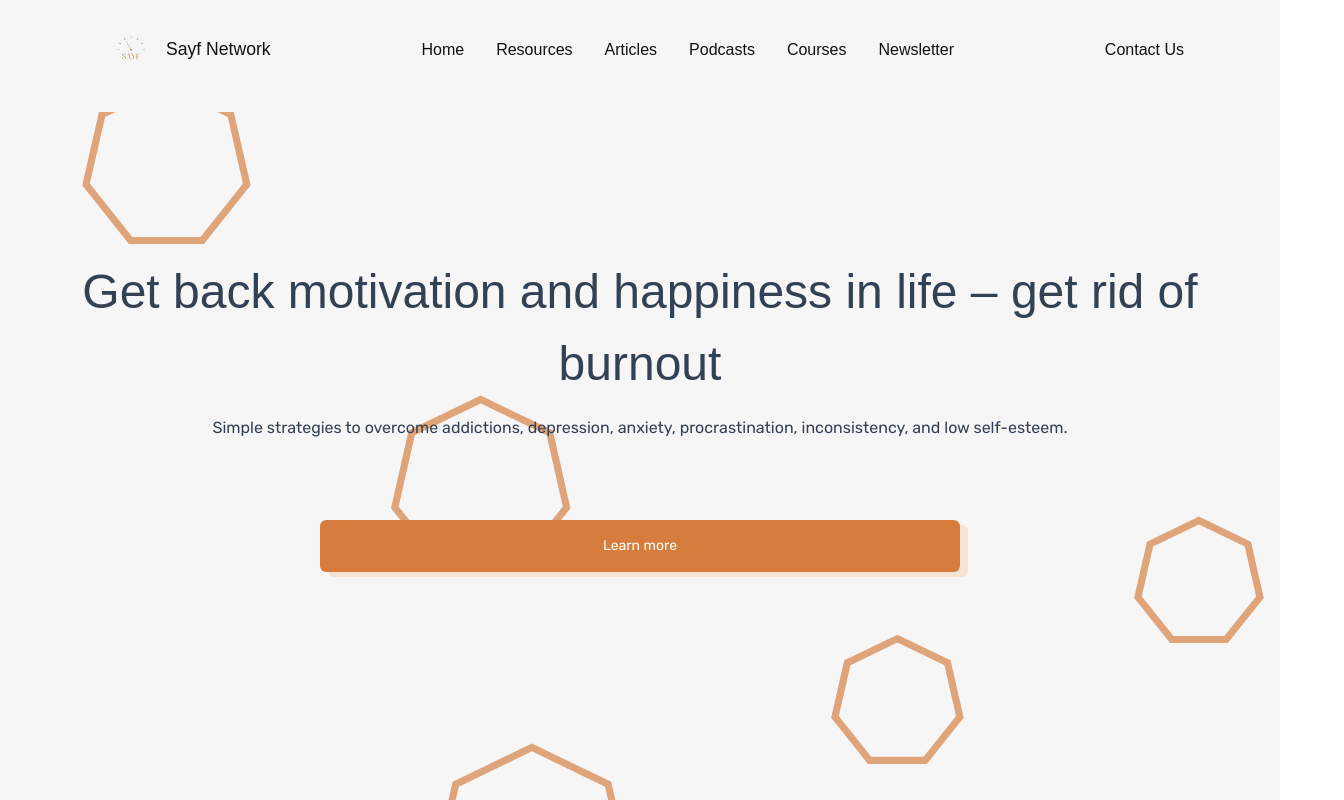
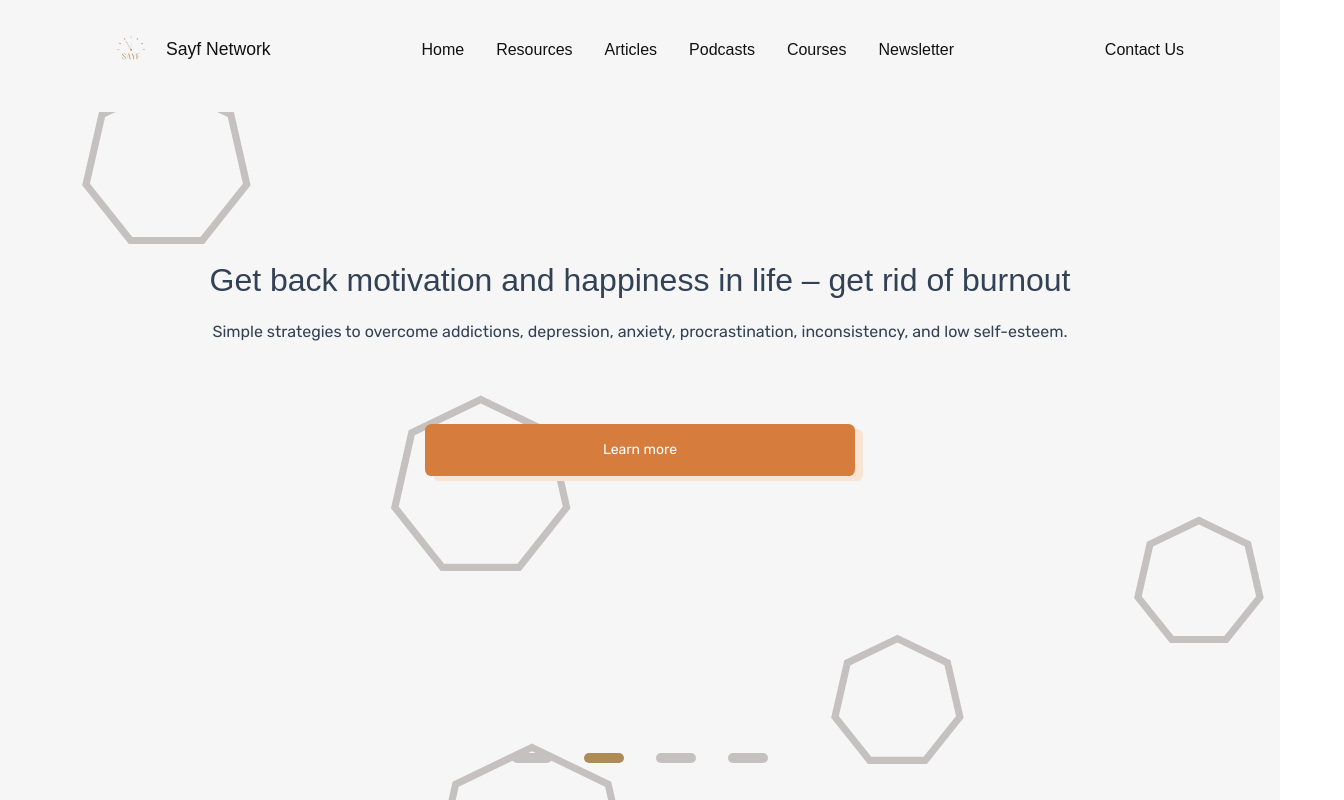
Before and after one commit to abdulrahmansoyooye/sayfproject, a Next.js app: page / in a window 1280 px wide. Shown: the top 800 px of the page, 1344 px wide, since content can reach past the window. Built offline with nearby package versions, Linux system fonts and the light colour scheme; a web font is replaced by a local one.

Commit message:
First Commit

```diff
--- a/app/globals.css
+++ b/app/globals.css
@@ -24,7 +24,7 @@
 
   --brown-color: #683f21e5;
   --light-color: #f9e4d4;
---color:#d67d3eab;
+--color:#;
   --secandary-color: #ae8c56;
   --dark-color: #470d21;
 
--- a/components/Carousel.jsx
+++ b/components/Carousel.jsx
@@ -63,7 +63,7 @@
     visible: { opacity: 1, y: 0 },
   };
   return (
-    <div className="relative flex flex-col   h-[100vh] w-[100vw]  gap-[9rem] justify-center section  mt-[7rem] ">
+    <div className="relative flex flex-col h-[100vh] w-[100vw]  gap-[9rem] justify-center section  mt-[7rem] ">
       <div className="flex gap-[1rem] justify-center">
         {carouselItem.map(
           ({ title, content, buttonText }, index) =>
@@ -73,14 +73,15 @@
                 animate="visible"
                 variants={variants}
                 transition={{ duration: 0.5 }}
-                className="flex flex-col  gap-[5rem] px-[4rem] break-words carousel-item justify-center  text-center "
+                className="flex flex-col  gap-[5rem]  carousel-item justify-center  text-center "
                 key={`${index}-${title}`}
               >
                 <div className="flex flex-col gap-[1rem] ">
-                  <div className="text-[3rem] w-[100vw]  max-lg:text-[2rem] serif">
-                    <div className="dark-text">{title}</div>
-                  </div>
-                  <motion.p className="font-[400] dark-text ">
+                  <p className="text-[2rem] max-lg:text-[1.5rem] dark-text serif">
+                   {title}
+                  </p>
+
+                  <motion.p className="font-[400] dark-text text-[0.9rem] sm:text-[1rem]">
                     {content}
                   </motion.p>
                 </div>
```
Also changed, not shown: public/assets/svg-shape.svg.
